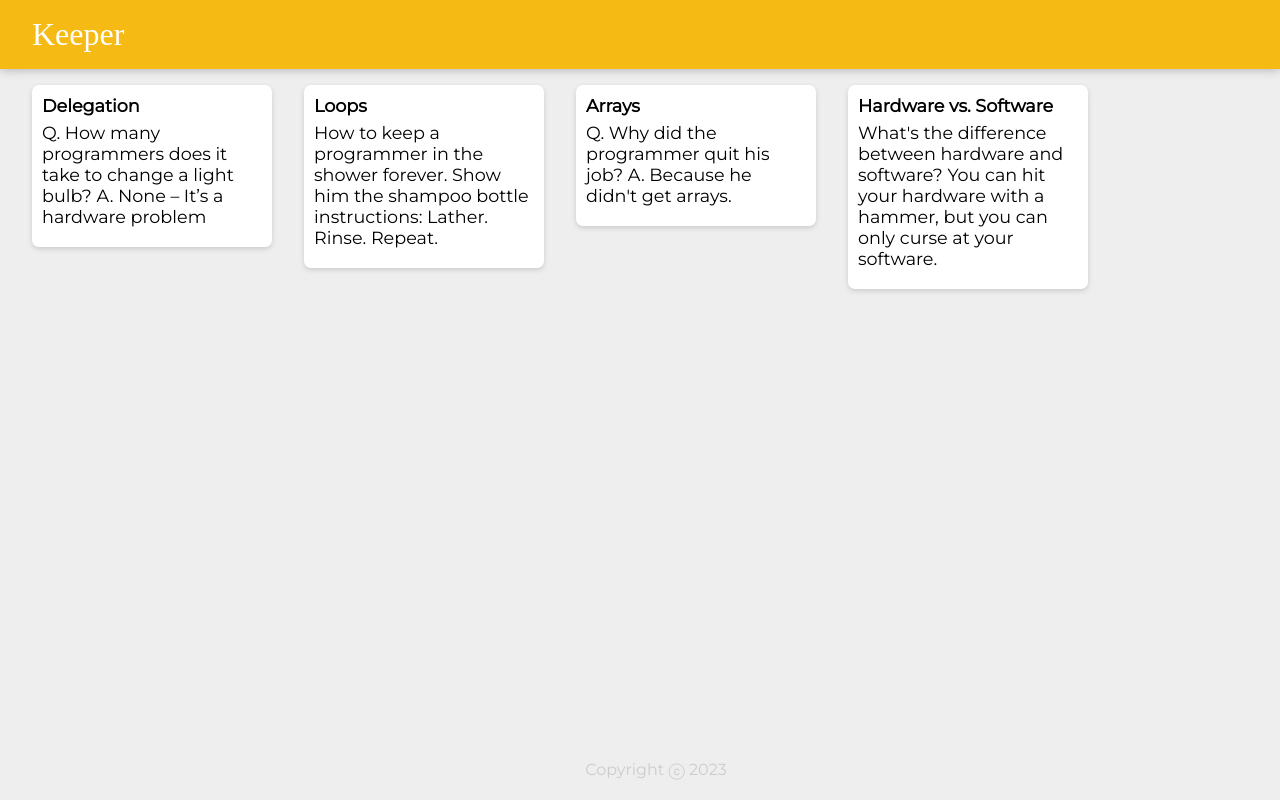
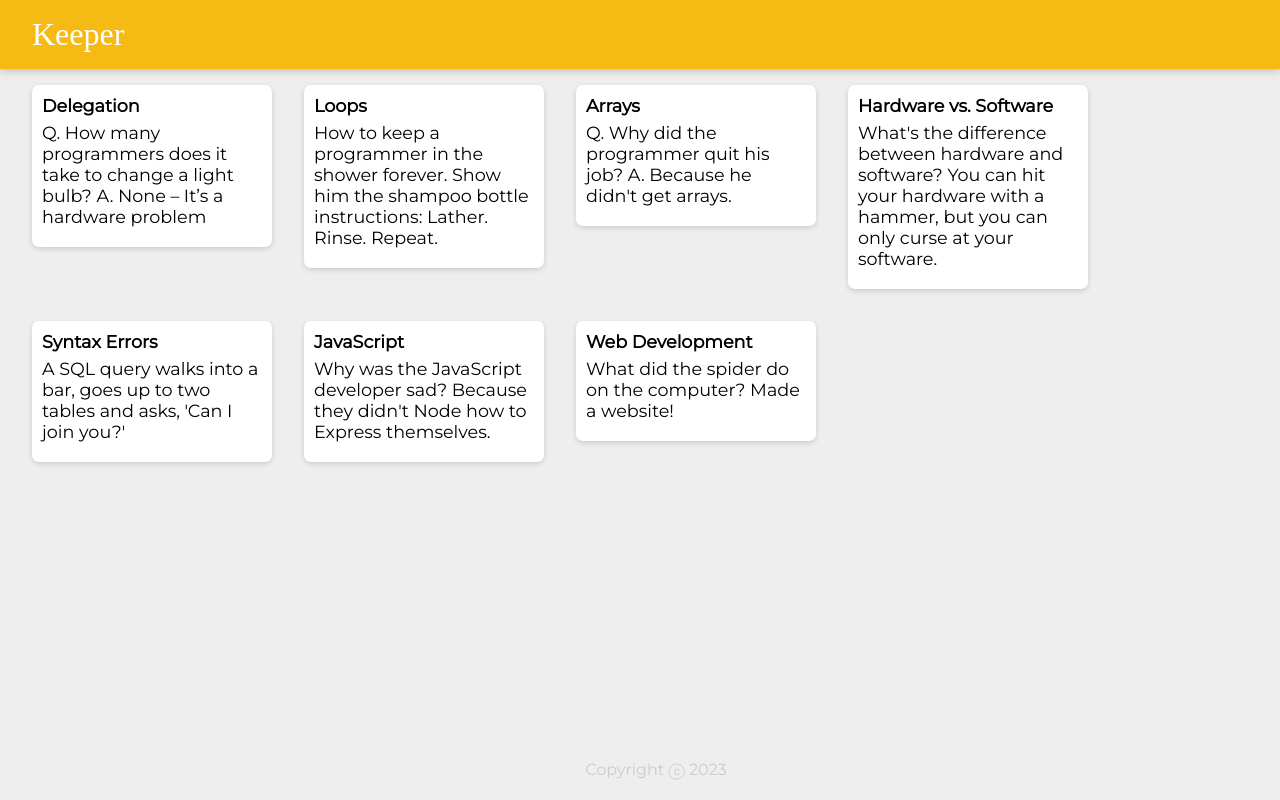
Before and after one commit to jhargett1/keeper-app-react, a React (Create React App) app: page / in a window 1280 px wide. Built offline with nearby package versions, Linux system fonts and the light colour scheme; a web font is replaced by a local one.

Commit message:
re-render App.js

```diff
--- a/src/components/App.js
+++ b/src/components/App.js
@@ -4,24 +4,24 @@ import Footer from "./Footer";
 import Note from "./Note";
 import notes from "../notes";
 
-const allNotes = (info) => {
-    return (
-        <Note
-            key={info.key}
-            title={info.title}
-            content={info.content}
-        />
-    );
-}
+// const createNotes = (info) => (
+//         <Note
+//             key={info.key}
+//             title={info.title}
+//             content={info.content}
+//         />
+//     );
 
 const App = () => {
   return (
     <div>
       <Header />
-      {notes.map(allNotes)}
+      {notes.map((info) => (
+        <Note key={info.key} title={info.title} content={info.content} />
+      ))}
       <Footer />
     </div>
   );
-}
+};
 
 export default App;
--- a/src/components/Note.js
+++ b/src/components/Note.js
@@ -7,6 +7,6 @@ const Note = (props) => {
       <p>{props.content}</p>
     </div>
   );
-}
+};
 
 export default Note;
--- a/src/notes.js
+++ b/src/notes.js
@@ -1,28 +1,38 @@
-
 const notes = [
     {
       key: 1,
       title: "Delegation",
-      content:
-        "Q. How many programmers does it take to change a light bulb? A. None – It’s a hardware problem"
+      content: "Q. How many programmers does it take to change a light bulb? A. None – It’s a hardware problem"
     },
     {
       key: 2,
       title: "Loops",
-      content:
-        "How to keep a programmer in the shower forever. Show him the shampoo bottle instructions: Lather. Rinse. Repeat."
+      content: "How to keep a programmer in the shower forever. Show him the shampoo bottle instructions: Lather. Rinse. Repeat."
     },
     {
       key: 3,
       title: "Arrays",
-      content:
-        "Q. Why did the programmer quit his job? A. Because he didn't get arrays."
+      content: "Q. Why did the programmer quit his job? A. Because he didn't get arrays."
     },
     {
       key: 4,
       title: "Hardware vs. Software",
-      content:
-        "What's the difference between hardware and software? You can hit your hardware with a hammer, but you can only curse at your software."
+      content: "What's the difference between hardware and software? You can hit your hardware with a hammer, but you can only curse at your software."
+    },
+    {
+      key: 5,
+      title: "Syntax Errors",
+      content: "A SQL query walks into a bar, goes up to two tables and asks, 'Can I join you?'"
+    },
+    {
+      key: 6,
+      title: "JavaScript",
+      content: "Why was the JavaScript developer sad? Because they didn't Node how to Express themselves."
+    },
+    {
+      key: 7,
+      title: "Web Development",
+      content: "What did the spider do on the computer? Made a website!"
     }
   ];
 
```
